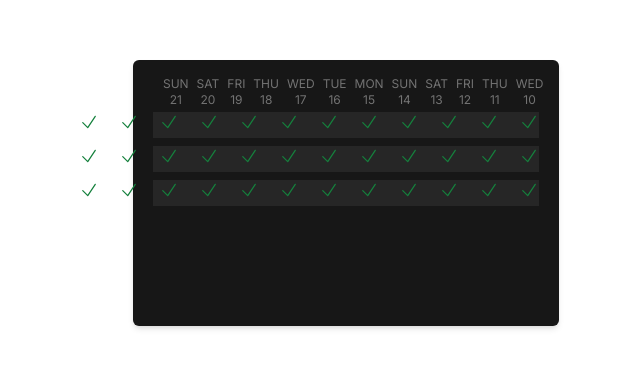
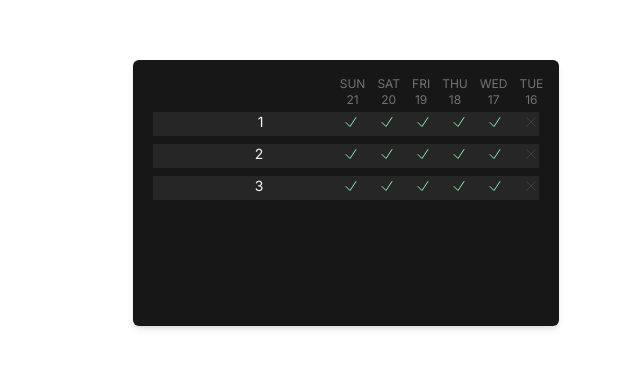
Before and after one commit to MahmoudZayad/Habits-App, a Next.js app: page / in a window 1280 px wide. Shown: the part 207-574 px from the top of the page, without its empty margins (294-934 px from the left). Built offline with nearby package versions, Linux system fonts and the light colour scheme.

Commit message:
Matched number of dates and checks

```diff
--- a/app/lib/definitions.ts
+++ b/app/lib/definitions.ts
@@ -1,19 +1,15 @@
+export type User = {
+    id: string;
+    name: string;
+    email: string;
+    password: string;
+  };
+
 export type Habit = {
-    name: string;
+    title: string;
     description: string;
-    color: string;
+    color: string; // Color of habit name and checks
     startDate: Date; // Date habit was started
     endDate: Date; // Date habit was deleted
     results: boolean[];
 }
-
-export const months = [
-    'January', 'February', 'March', 'April', 'May', 'June', 'July', 'August', 'September',
-    'October', 'November', 'December'
-] as const;
-export type Month = typeof months[number];
-
-export const days = [
-    'SUN', 'MON', 'TUE', 'WED', 'THU', 'FRI', 'SAT'
-] as const;
-export type Day = typeof days[number];
--- a/app/ui/habits/habit-check.tsx
+++ b/app/ui/habits/habit-check.tsx
@@ -9,24 +9,17 @@ import {
 
 
 
-export function HabitRow({name}:{name:string}) {
-  const [windowWidth, setWindowWidth] = useState(typeof window !== 'undefined' ? window.innerWidth : 0);
+export function HabitRow({title, color, results, numberOfChecks}:{title:string, color:string, results:boolean[], numberOfChecks:number}) {
 
-    useEffect(() => {
-      const handleResize = () => setWindowWidth(window.innerWidth);
-      window.addEventListener('resize', handleResize);
-      return () => window.removeEventListener('resize', handleResize);
-    }, []);
+    const buttons = Array.from({ length: numberOfChecks }, (_, i) => i + 1);
 
-    const numberOfChecks = Math.floor(windowWidth / 100); // Change 200 to the width of your buttons
-    const buttons = Array.from({ length: numberOfChecks }, (_, i) => i + 1);
 
     return (
       <div className = 'bg-neutral-800 flex space-x-20 justify-end'>
-        <h3 className = 'text-sm text-neutral-100'>{name}</h3>
+        <h3 className = 'text-sm text-neutral-100'>{title}</h3>
         <div className = 'flex space-x-5'>
           {buttons.map((buttonIndex) => (
-            <HabitCheck  color = {""} completed = {true} key={buttonIndex}/>
+            <HabitCheck  color = {color} completed = {results[results.length -  buttonIndex]} key={buttonIndex}/>
           ))}
           </div>
       </div>
@@ -44,7 +37,7 @@ export function HabitCheck({color, completed}:{color: string, completed:boolean}
     return (
       <div>
         <button onClick={handleClick}>
-            {complete ? <CheckIcon className="h-5 w-5 text-green-700" /> : <XMarkIcon className="h-5 w-5 text-neutral-700" />}
+            {complete ? <CheckIcon className={`${color} h-4 w-4`} /> : <XMarkIcon className="h-4 w-4 text-neutral-700" />}
         </button>
       </div>
     );
@@ -62,13 +55,27 @@ function getPastDays(days: number) {
 }
 
 export default function HabitTable() {
-  const habits = ['1', '2', '3']; // Replace with your actual habits
-  const pastDays = getPastDays(12); // Get the past 7 days
+  const habits = ['1', '2', '3']; // Replace with actual habits
+
+
+  let results =  [true, true, true, false, false, false, false, true, true, true, true, true]
+
+  const [windowWidth, setWindowWidth] = useState(typeof window !== 'undefined' ? window.innerWidth : 0);
+
+    useEffect(() => {
+      const handleResize = () => setWindowWidth(window.innerWidth);
+      window.addEventListener('resize', handleResize);
+      return () => window.removeEventListener('resize', handleResize);
+    }, []);
+
+  const numberOfChecks = Math.floor(windowWidth / 200); // Change 200 to the width of your buttons
+  const pastDays = getPastDays(numberOfChecks); // Get the past 7 days
+  // const boolean = [true, false, true, false, true, false, true, false, true, false, true, false]
 
   return (
     <div className="flex h-screen">
       <div className="w-full md:w-1/2 lg:w-1/3 h-full md:h-1/2 lg:h-1/3 bg-neutral-900 shadow-md rounded-md p-4 m-auto">
-        <div className="text-center flex justify-end space-x-2 text-xs text-neutral-500">
+        <div className="text-center flex justify-end space-x-3 text-xs text-neutral-500">
         {pastDays.map((day, index) => (
             <div key={index}>
               <div>{day[1]}</div>
@@ -78,7 +85,7 @@ export default function HabitTable() {
         </div>
         {habits.map((habit, index) => (
           <div className="p-1" key={index}>
-            <HabitRow name={habit} />
+            <HabitRow title={habit} color = {"text-green-300"} numberOfChecks={numberOfChecks} results = {results}/>
           </div>
         ))}
       </div>
--- a/package.json
+++ b/package.json
@@ -10,6 +10,7 @@
   },
   "dependencies": {
     "@heroicons/react": "^2.1.1",
+    "@vercel/postgres": "^0.7.2",
     "clsx": "^2.1.0",
     "next": "14.0.4",
     "react": "^18",
```
Also changed, not shown: app/lib/placeholder-data.js (added), 2 other files (tests, documents, lock files or other folders).
